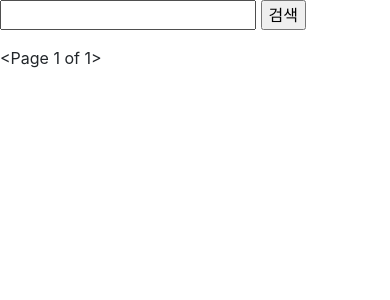
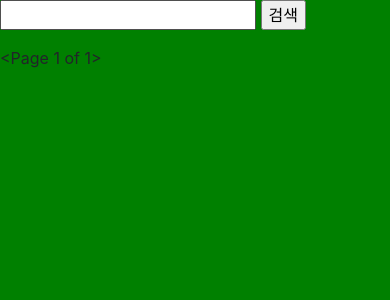
Before and after one commit to Joje1283/askcompany_1, a Django app: page /instagram/ in a window 390 px wide. Shown: the top 300 px of the page. Run offline with Django 3.2, Linux system fonts and the light colour scheme; the visitor is signed in with stand-in values (Sample User, id 1); data that the repository does not hold is empty; some libraries are stand-ins or nearby versions.

Commit message:
챕터 4) 웹 프론트엔드 기초 및 장고 static 02 - CSS Layout (1)

```diff
--- a/instagram/templates/instagram/post_list.html
+++ b/instagram/templates/instagram/post_list.html
@@ -7,6 +7,13 @@
   <title>Instagram / Post List</title>
   <link rel="stylesheet" href="https://stackpath.bootstrapcdn.com/bootstrap/4.5.2/css/bootstrap.min.css"
         integrity="sha384-JcKb8q3iqJ61gNV9KGb8thSsNjpSL0n8PARn9HuZOnIxN0hoP+VmmDGMN5t9UJ0Z" crossorigin="anonymous">
+  <style>
+    @media (max-width: 600px) {
+      body {
+        background-color: green;
+      }
+    }
+  </style>
 </head>
 <body>
 <form action="" method="get">
```
